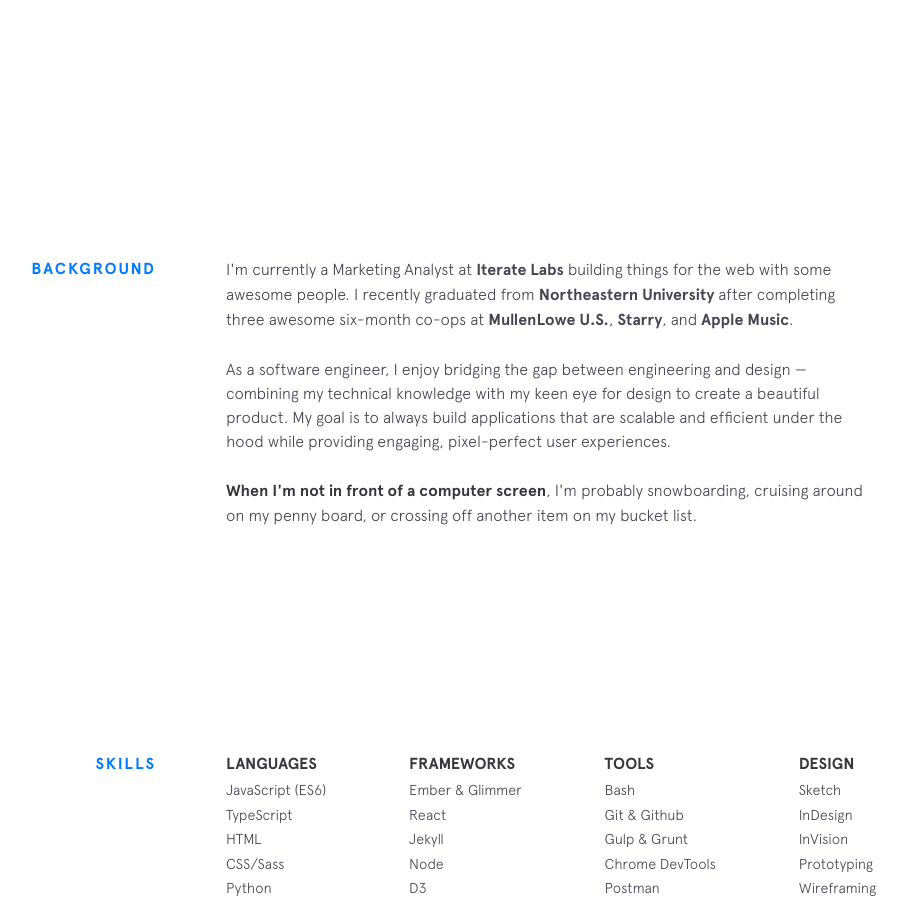
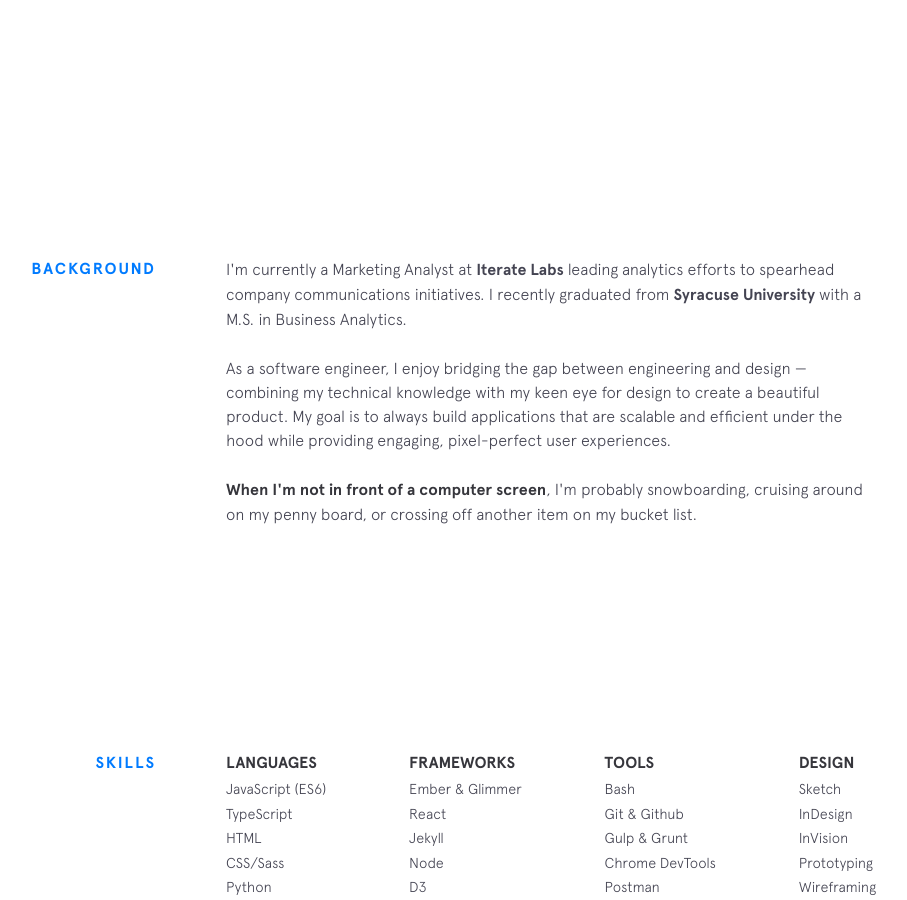
Before and after one commit to harper-he/harper-he.github.io, a Jekyll site: the page built from index.html, in a window 1280 px wide and 900 px high, scrolled down 743 px. Shown: the whole window, without its empty margins (224-1131 px from the left). Built offline with Jekyll 4.4.1, drawn with Linux system fonts in a browser that asks for light colours; nearby versions of some CDN libraries.

Commit message:
Update background.html
      <a class="underline-link" href="https://www.syracuse.edu/" target="_blank">Syracuse University</a> with a M.S. in Business Analytics
      <a class="underline-link" href="https://us.mullenlowe.com/" target="_blank">MullenLowe U.S.</a>,
      <a class="underline-link" href="https://starry.com/" target="_blank">Starry</a>, and
      <a class="underline-link" href="https://www.apple.com/music/" target="_blank">Apple Music</a>.

```diff
--- a/_includes/background.html
+++ b/_includes/background.html
@@ -3,11 +3,8 @@
   <div class="section__content">
     <p>
       I'm currently a Marketing Analyst at
-      <a class="underline-link" href="https://iteratelabs.co/" target="_blank">Iterate Labs</a> building things for the web with some awesome people. I recently graduated from
-      <a class="underline-link" href="http://www.ccis.northeastern.edu/" target="_blank">Northeastern University</a> after completing three awesome six-month co-ops at
-      <a class="underline-link" href="https://us.mullenlowe.com/" target="_blank">MullenLowe U.S.</a>,
-      <a class="underline-link" href="https://starry.com/" target="_blank">Starry</a>, and
-      <a class="underline-link" href="https://www.apple.com/music/" target="_blank">Apple Music</a>.
+      <a class="underline-link" href="https://iteratelabs.co/" target="_blank">Iterate Labs</a> leading analytics efforts to spearhead company communications initiatives. I recently graduated from
+      <a class="underline-link" href="https://www.syracuse.edu/" target="_blank">Syracuse University</a> with a M.S. in Business Analytics.
     </p>
 
     <p>
```
